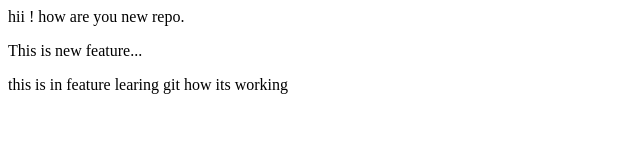
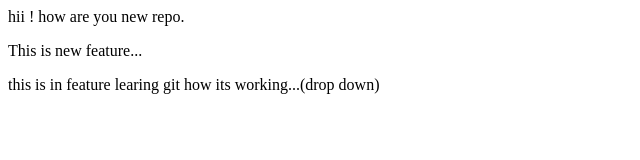
Before and after one commit to abhilash523/Localrepo, a plain HTML site: page index.html in a window 1280 px wide. Shown: the whole page, without its empty margins (0-640 px from the left). Drawn offline with Linux system fonts and the light colour scheme.

Commit message:
Just added drop down

```diff
--- a/index.html
+++ b/index.html
@@ -1,3 +1,3 @@
 <p> hii ! how are you new repo.</p>
     <p>This is new feature...</p>
-    <p>this is in feature learing git how its working </p>
+    <p>this is in feature learing git how its working...(drop down) </p>
```
